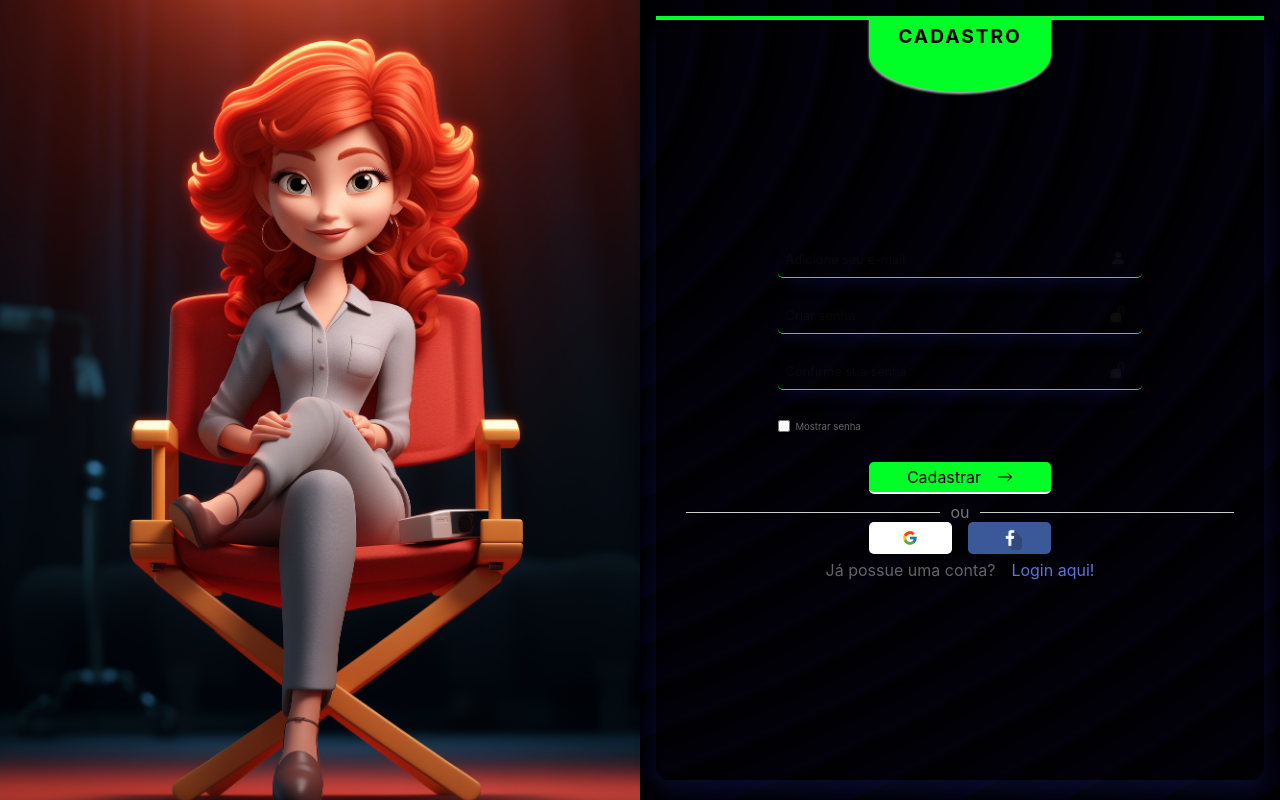
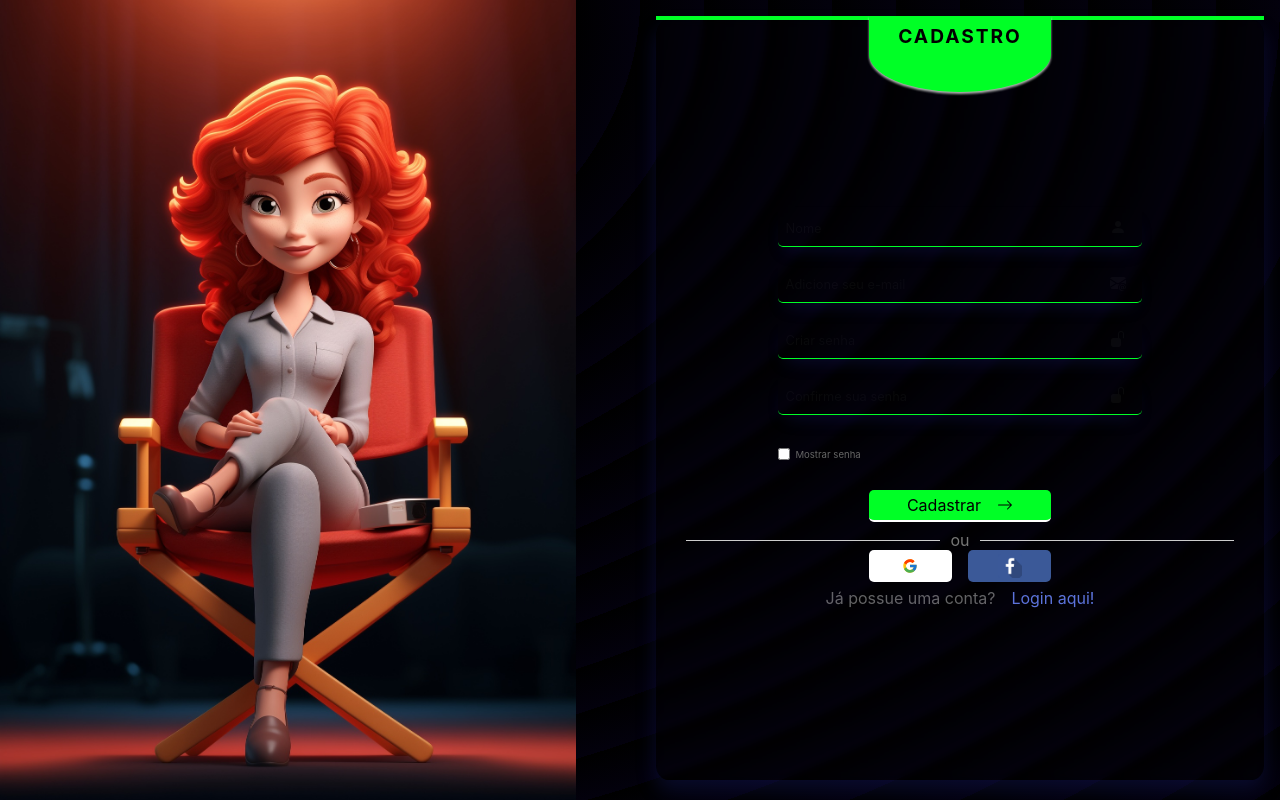
Before and after one commit to geilsonfreire/nft_collection, a React (Create React App) app: page /Register in a window 1280 px wide. Built offline with nearby package versions, Linux system fonts and the light colour scheme; no server answers.

Commit message:
Foi aplicado a regra de o nome de usuario for renderizado no header perfill caso ele nao logar com a conta google

```diff
--- a/src/Components/Pages/Login/Login.css
+++ b/src/Components/Pages/Login/Login.css
@@ -105,8 +105,6 @@
     border-radius: 5px;
     background: #ffffff00;
     box-shadow: 0 10px 18px -8px rgba(31, 38, 135, 0.3);
-    backdrop-filter: blur(3.5px);
-    -webkit-backdrop-filter: blur(3.5px);
     color: #fff;
     font-size: 1em;
     outline: none;
--- a/src/Components/Pages/Login/Register.css
+++ b/src/Components/Pages/Login/Register.css
@@ -12,7 +12,7 @@
 }
 
 .RegisterContainer .RegisterContainerLeft img {
-    width: 100%;
+    width: 90%;
     height: 100%;
     object-fit: cover;
 }
@@ -105,8 +105,6 @@
     border-radius: 5px;
     background: #ffffff00;
     box-shadow: 0 10px 18px -8px rgba(31, 38, 135, 0.3);
-    backdrop-filter: blur(3.5px);
-    -webkit-backdrop-filter: blur(3.5px);
     color: #fff;
     font-size: 1em;
     outline: none;
@@ -127,8 +125,10 @@
     top: 50%;
     transform: translateY(-50%);
     right: 1rem;
-    color: #ffffff09;
-    filter: none;
+}
+
+form .InputWithIcon:focus-within .InputIcon {
+    color: #00ff26;
 }
 
 .FormLogin input[type="text"],
--- a/src/Components/Pages/Login/Register.jsx
+++ b/src/Components/Pages/Login/Register.jsx
@@ -6,6 +6,7 @@ import Facebook from "../../../Assets/imgs/Facebook.png"; // Import Image from "
 // import auth faribase
 import { auth } from "../../../Server/FirebaseConfig"; // Import auth from FirebaseConfig
 import {
+    updateProfile,
     getAuth,
     createUserWithEmailAndPassword,
     fetchSignInMethodsForEmail,
@@ -14,12 +15,13 @@ import {
 
 // Import Biblioteca
 import { Link, useNavigate, useLocation } from 'react-router-dom'; // Importing react-router-dom
-import { BsArrowRight, BsFillUnlockFill, BsFillPersonFill } from "react-icons/bs";
+import { BsArrowRight, BsFillUnlockFill, BsFillPersonFill, BsFillEnvelopeAtFill } from "react-icons/bs";
 import { FcGoogle } from "react-icons/fc";
 
 // Create a function component called Login
 function Register() {
     // Create a constant called auth
+    const [name, setName] = useState(''); // Estado para gerenciar o nome
     const [email, setEmail] = useState(''); // Create a constant called email
     const [password, setPassword] = useState(''); // Create a constant called password
     const [confirmPassword, setConfirmPassword] = useState(''); // Create a constant called password
@@ -34,7 +36,7 @@ function Register() {
     // Altera nome da página
     const location = useLocation(); // Create a constant called location
     useEffect(() => {
-        document.title = "Register - NFT Colletion";
+        document.title = "Register - NFT Colletion"; // Altera o título da página
     }, [location]);
 
     // Function para mudar o visual dos alerts
@@ -83,10 +85,10 @@ function Register() {
     const handleSignUp = async (e) => {
         e.preventDefault(); // previnir o comportamento padrão da página
 
-        if (!email || !password || !confirmPassword) {
-            showAlert('E-mail e senha são obrigatórios!');
+        if (!email || !password || !confirmPassword || !name) {
+            showAlert('Name, E-mail e senha são obrigatórios!');
             return;
-        } // Verificar se o email e a senha foram iseridos
+        } // Verificar se Nome, email e a senha foram iseridos
 
         if (!isEmailValid(email)) {
             showAlert("Email invalido");
@@ -113,8 +115,9 @@ function Register() {
 
         try {
             setIsRegistering(true); // Definir isRegistering como true
-            await createUserWithEmailAndPassword(auth, email, password);
-            await sendEmailVerification(auth.currentUser);
+            const userCredencial = await createUserWithEmailAndPassword(auth, email, password); // Criar usuário com email e senha
+            await updateProfile(userCredencial.user, { displayName: name }); // Atualizar o nome do usuário
+            await sendEmailVerification(auth.currentUser); // Enviar e-mail de verificação
             showSuccessMessage(); // Apresentar mensagem de sucesso
         } catch (error) {
             if (error.code === "auth/email-already-in-use") {
@@ -131,7 +134,6 @@ function Register() {
     const handleShowPassword = () => {
         setShowPassword(!showPassword);
     } // Mostra ou oculta a senha
-
 
     return (
         <main className="RegisterContainer">
@@ -151,6 +153,17 @@ function Register() {
 
                         <div className="InputWithIcon">
                             <BsFillPersonFill className="InputIcon" />
+                            <input
+                                type="text"
+                                name="name"
+                                placeholder="Nome"
+                                value={name}
+                                onChange={(e) => setName(e.target.value)}
+                            />
+                        </div>
+
+                        <div className="InputWithIcon">
+                            <BsFillEnvelopeAtFill className="InputIcon" />
                             <input
                                 type="email"
                                 name="email"
--- a/src/Components/Pages/Panel/ContainerHeader.jsx
+++ b/src/Components/Pages/Panel/ContainerHeader.jsx
@@ -14,7 +14,7 @@ import { BiSearchAlt2 } from "react-icons/bi"; // Import IconName from react-ico
 
 
 // Import Bibliotecas
-import { Link, useLocation, useNavigate } from 'react-router-dom'; // Importando Link do react-router-dom
+import { Link, useNavigate } from 'react-router-dom'; // Importando Link do react-router-dom
 import { getAuth, signOut } from "firebase/auth"; // Import getAuth, signOut from firebase/auth
 
 
@@ -35,7 +35,6 @@ function ContainerHeader() {
     useEffect(() => {
 
         if (user && user.photoURL) { // Verificar se o usuário está autenticado com o Google e se possui uma URL de foto
-
             setProfileImage(user.photoURL); // Atualiza o estado da imagem do perfil
         } else {
             setProfileImage(null);  // Define profileImage como null se não houver photoURL
@@ -103,7 +102,7 @@ function ContainerHeader() {
                     )}
                 </div>
 
-                <p className="PerfilName">Geilson</p> {/* Nome do perfil */}
+                <p className="PerfilName">{user ? user.displayName : "Usuário"}</p> {/* Nome do perfil */}
 
                 <i className="MenuChevron" id="MenuChevron"><FaChevronDown /></i> {/* Icone de seta para baixo */}
 
--- a/src/Components/Routes/Routes.jsx
+++ b/src/Components/Routes/Routes.jsx
@@ -22,4 +22,4 @@ function AppRoutes() {
     );
 }
 
-export default AppRoutes;
+export default AppRoutes; // Exporta o componente
--- a/src/Contexts/AuthGoogle.jsx
+++ b/src/Contexts/AuthGoogle.jsx
@@ -1,5 +1,5 @@
 import { createContext, useEffect, useState } from "react";
-import { GoogleAuthProvider, getAuth, signInWithPopup } from "firebase/auth";
+import { GoogleAuthProvider, getAuth, signInWithPopup} from "firebase/auth";
 import { app } from "../Server/FirebaseConfig"
 
 const provider = new GoogleAuthProvider();  // Create a constant called provider
@@ -19,16 +19,16 @@ export const AuthGoogleProvider = ({ children }) => {
                 // Define o usuário no estado local
                 setUser(user);
                 // Armazena os detalhes do usuário autenticado no sessionStorage para persistência
-                sessionStorage.setItem("@AuthFirebase:user", JSON.stringify({ uid: user.uid, email: user.email, photoURL: user.photoURL }));
+                sessionStorage.setItem("@AuthFirebase:user", JSON.stringify({ uid: user.uid, email: user.email, photoURL: user.photoURL, displayName: user.displayName })); // Salva o usuário no sessionStorage
             } else { // Se não houver usuário autenticado
                 // Define o estado local do usuário como nulo
                 setUser(null);
                 // Remove os detalhes do usuário armazenados no sessionStorage
-                sessionStorage.removeItem("@AuthFirebase:user");
+                sessionStorage.removeItem("@AuthFirebase:user"); // Remove o usuário do sessionStorage
             }
         });
         // Retorna uma função de limpeza para desinscrever o observador quando o componente é desmontado
-        return () => unsubscribe();
+        return () => unsubscribe(); // Função de limpeza
     }, [auth]); // Dependência do useEffect: será reexecutado sempre que a referência 'auth' mudar
 
 
@@ -40,10 +40,11 @@ export const AuthGoogleProvider = ({ children }) => {
                 setUser(sessionUser !== "undefined" ? JSON.parse(sessionUser) : null); // Salvar o usuário no estado
             }
         }
-        loadStorage();
-    }, []);
+        loadStorage(); // Carregar o estado do usuário
+    }, []); // Array de dependências vazio: executa o useEffect apenas uma vez
+
     const signInGoogle = async () => {
-        setLoading(false); // Ativar loading
+        setLoading(false); // Desativa loading
         try {
             const result = await signInWithPopup(auth, provider); // Autenticar com o Google
             const credential = GoogleAuthProvider.credentialFromResult(result); // Recuperar credenciais
@@ -52,7 +53,7 @@ export const AuthGoogleProvider = ({ children }) => {
 
             setUser(user); // Salva o usuário no estado
             sessionStorage.setItem("@AuthFirebase:token", token); // Salva o token no sessionStorage
-            sessionStorage.setItem("@AuthFirebase:user", JSON.stringify(user)); // Salva o usuário no sessionStorage
+            sessionStorage.setItem("@AuthFirebase:user", JSON.stringify({ uid: user.uid, email: user.email, photoURL: user.photoURL, displayName: user.displayName })); // Salva o usuário no sessionStorage
             setLoading(false); // Desativar loading
             return user; // Retornar o usuário autenticado
 
@@ -71,6 +72,6 @@ export const AuthGoogleProvider = ({ children }) => {
             value={{ signInGoogle, user, loading }}>
             {children}
         </AuthGoogleContext.Provider>
-    );
+    ); // Fim do componente Provider do contexto AuthGoogleContext
 
 };
```
